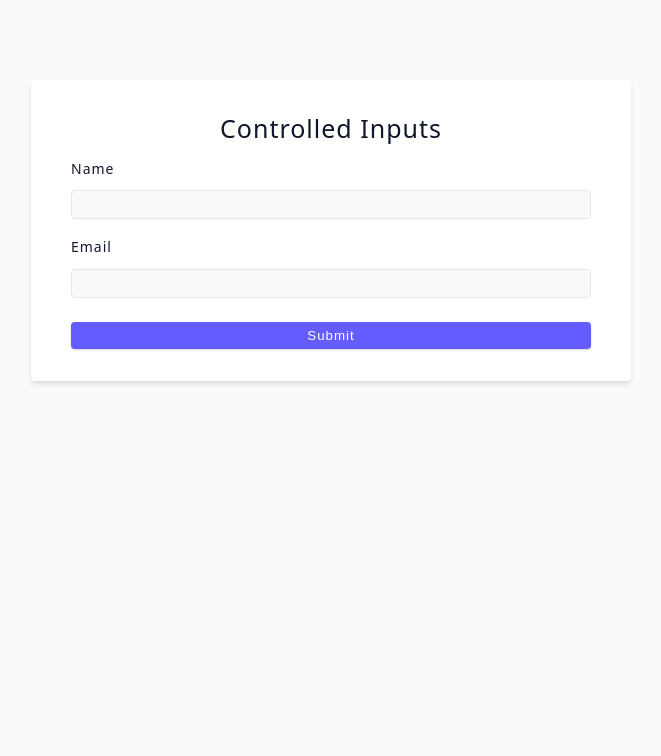
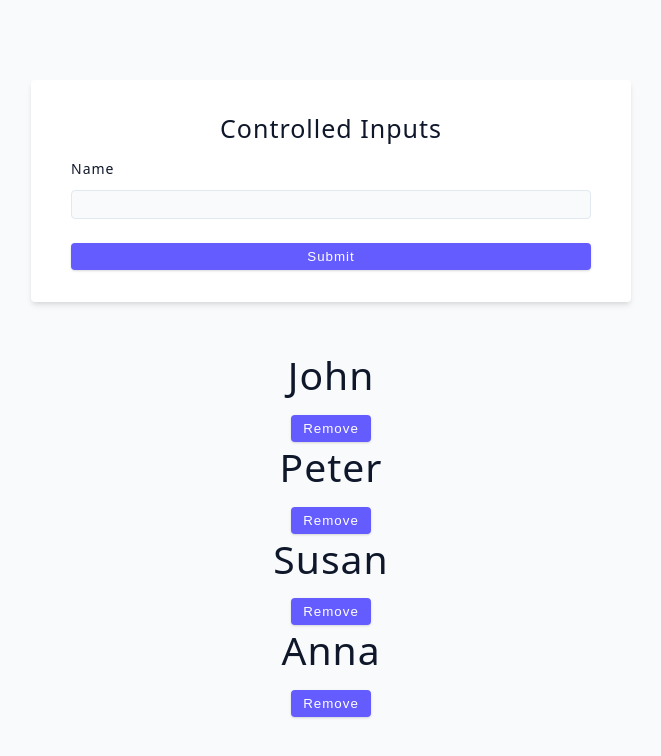
Before and after one commit to ksanjaykumar1/react-18-tutorial, a React (Vite) app in the folder advance-react/: page / in a window 1280 px wide. Shown: the top 756 px of the page, without its empty margins (309-970 px from the left). Built offline with nearby package versions, Linux system fonts and the light colour scheme.

Commit message:
input form challenge

```diff
--- a/advance-react/src/App.jsx
+++ b/advance-react/src/App.jsx
@@ -1,9 +1,9 @@
-import ControlledInputs from './my-code/forms/ControlledInputs';
+import ControlledInputsChallenge from './my-code/forms/ControlledInputsChallenge';
 
 function App() {
   return (
     <div className='container'>
-      <ControlledInputs />
+      <ControlledInputsChallenge />
     </div>
   );
 }
--- /dev/null
+++ b/advance-react/src/my-code/forms/ControlledInputsChallenge.jsx
@@ -0,0 +1,58 @@
+import { useState } from 'react';
+
+import { data } from '../../data';
+
+function ControlledInputsChallenge() {
+  const [name, setName] = useState('');
+  const [users, setUsers] = useState(data);
+  const handleSubmit = (e) => {
+    e.preventDefault();
+    if (!name) {
+      return;
+    }
+    const fakeId = Date.now();
+    setUsers([...users, { id: fakeId, name }]);
+    setName('');
+  };
+  const pop = (id) => {
+    const newUser = users.filter((user) => user.id !== id);
+    setUsers(newUser);
+  };
+
+  return (
+    <div>
+      <form className='form' onSubmit={handleSubmit}>
+        <h4>Controlled inputs</h4>
+        <div className='form-row'>
+          <label htmlFor='name' className='form-label'>
+            name
+          </label>
+          <input
+            type='text'
+            value={name}
+            onChange={(e) => setName(e.target.value)}
+            className='form-input'
+            id='name'
+          />
+        </div>
+        <button type='submit' onClick={handleSubmit} className='btn btn-block'>
+          submit
+        </button>
+      </form>
+      <div>
+        {users.map((user) => {
+          return (
+            <div key={user.id}>
+              <h2>{user.name}</h2>
+              <button className='btn' onClick={() => pop(user.id)}>
+                Remove
+              </button>
+            </div>
+          );
+        })}
+      </div>
+    </div>
+  );
+}
+
+export default ControlledInputsChallenge;
```
